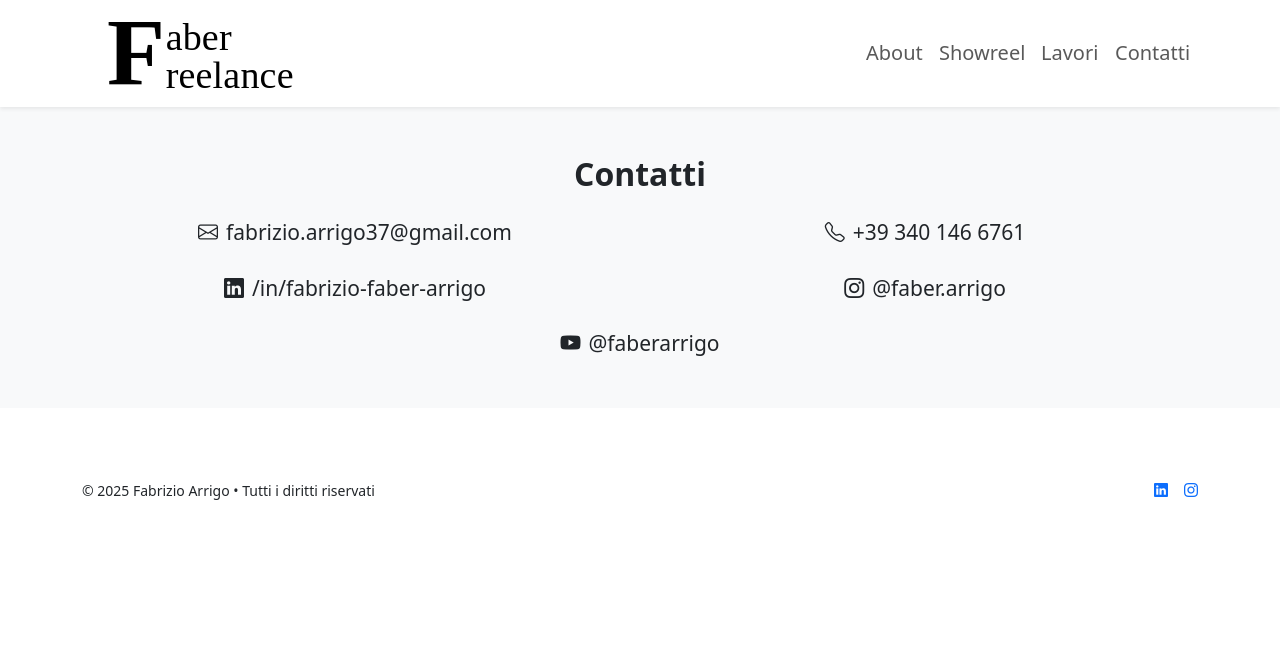
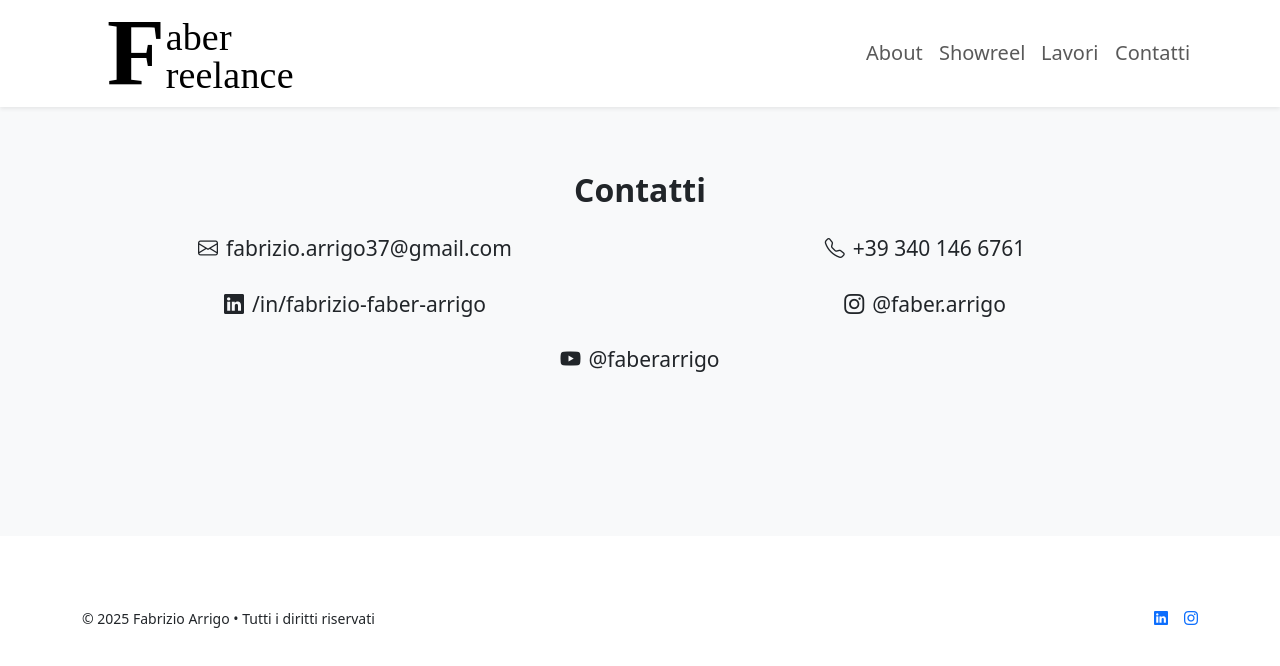
Before and after one commit to T0ls/faberFreelance, a plain HTML site: page contatti.html in a window 1280 px wide. Drawn offline with nearby package versions, Linux system fonts and the light colour scheme; a web font is replaced by a local one.

Commit message:
fixed 2 minor bugs

```diff
--- a/contatti.html
+++ b/contatti.html
@@ -66,6 +66,8 @@
         .contacts{
             font-size: 21px;
         }
+
+		.page-hero{ padding:4rem 0; }
 		</style>
 	</head>
 	<body>
@@ -96,7 +98,8 @@
 		</nav>
 
 		<!-- Contatti -->
-		<section id="contatti" class="py-5 bg-light">
+		<!-- Hero -->
+		<header class="page-hero bg-light text-center">
 			<div class="container text-center">
 				<h2 class="h2 fw-bold mb-4">Contatti</h2>
 
@@ -137,6 +140,8 @@
 					</div>
 				</div>
 			</div>
+		</header>
+		<section id="contatti" class="py-5 bg-light">
 		</section>
 
 
@@ -154,8 +159,6 @@
 		</footer>
 
 		<script src="https://cdn.jsdelivr.net/npm/bootstrap@5.3.3/dist/js/bootstrap.bundle.min.js"></script>
-		<script>
-		document.getElementById('year').textContent = new Date().getFullYear();
-		</script>
+		<script>document.getElementById('year').textContent = new Date().getFullYear();</script>
 	</body>
 </html>
```
Also changed, not shown: about.html (+1 -1 lines). Lines whose indentation alone changed are shown as unchanged.
